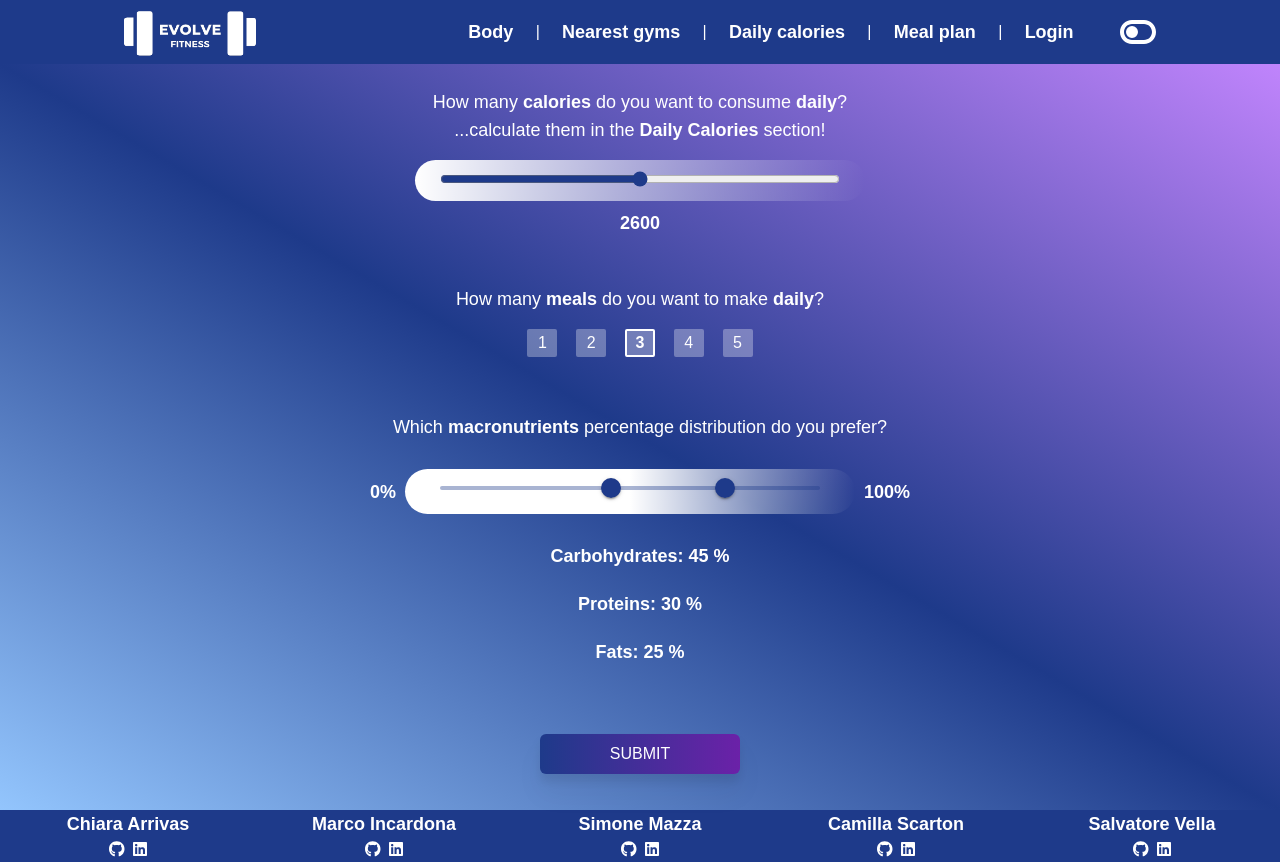
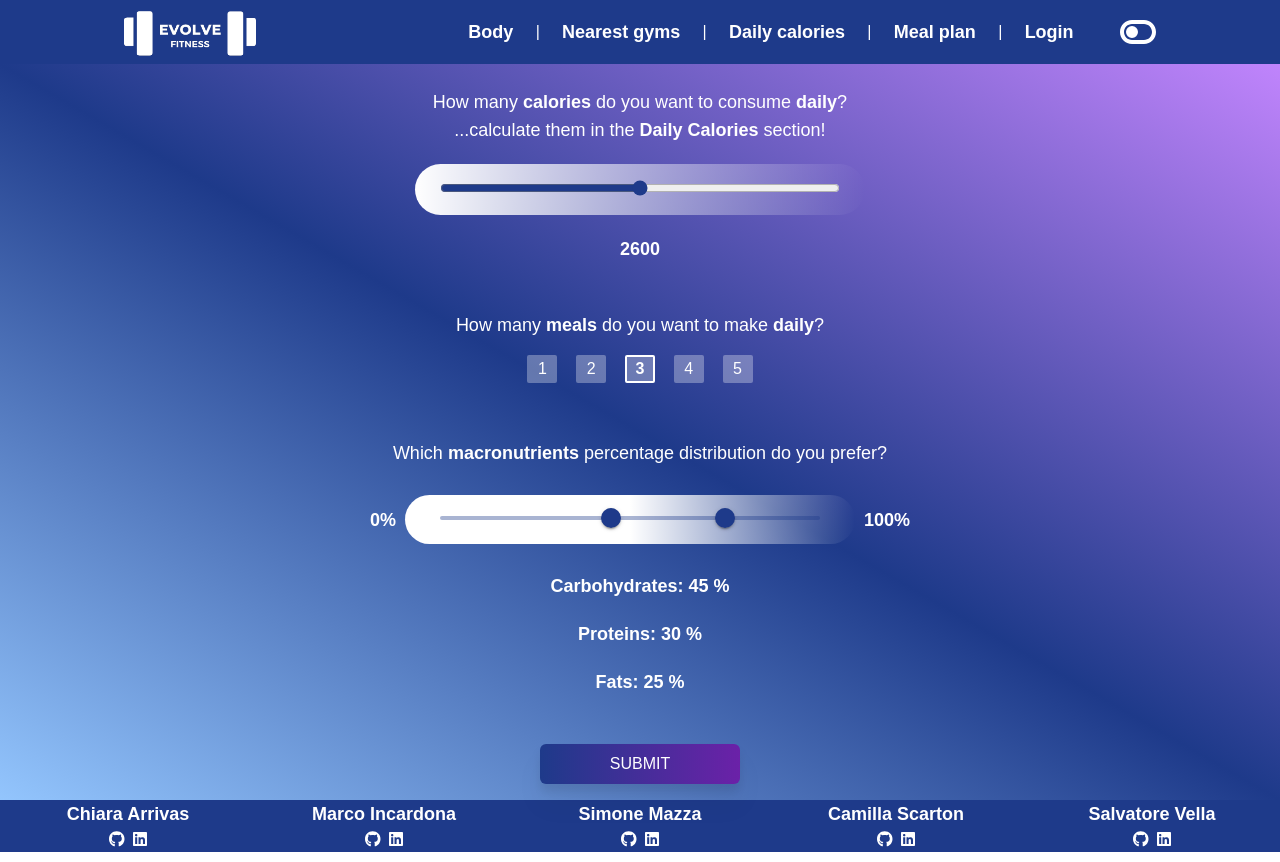
Before and after one commit to Camilla-Scarton/Evolve-Project-Develhope, a React (Create React App) app: page /mealPlan in a window 1280 px wide. Built offline with nearby package versions, Linux system fonts and the light colour scheme; no server answers.

Commit message:
better spacing between elements

```diff
--- a/src/pages/MealPlan.js
+++ b/src/pages/MealPlan.js
@@ -75,9 +75,9 @@ export const MealPlan = () => {
               section!
             </span>
           </p>
-          <div className="center max-w-full w-[450px] bg-gradient-to-r from-white dark:from-gray-200 rounded-full m-2">
+          <div className="center max-w-full w-[450px] bg-gradient-to-r from-white dark:from-gray-200 rounded-full m-3">
             <input
-              className="mt-1 h-[30px] max-w-[90%] w-[400px] accent-blue-900 dark:accent-purple-800"
+              className="mt-1 h-[40px] max-w-[90%] w-[400px] accent-blue-900 dark:accent-purple-800"
               id="daily-calories"
               name="calories"
               required
@@ -89,7 +89,7 @@ export const MealPlan = () => {
               onChange={handleChange}
             />
           </div>
-          <p className="text-white">
+          <p className="text-white mt-2">
             <strong>{form.calories}</strong>
           </p>
         </label>
@@ -129,7 +129,7 @@ export const MealPlan = () => {
             </p>
 
             <div className="max-w-full center w-[450px] bg-gradient-to-r from-white via-white dark:from-gray-200 dark:via-gray-200 rounded-full m-2 p-1">
-              <div className="max-w-full w-[380px] mx-auto">
+              <div className="mt-1 max-w-full w-[380px] mx-auto">
                 <Slider
                   size="medium"
                   value={sliderValues}
@@ -161,11 +161,10 @@ export const MealPlan = () => {
         </div>
         <button
           type="submit"
-          className="self-center w-[200px] drop-shadow-xl text-white bg-gradient-to-r rounded-md px-5 py-2 m-5
+          className="self-center w-[200px] drop-shadow-xl text-white bg-gradient-to-r rounded-md px-5 py-2
             from-blue-900 to-purple-800 hover:from-purple-800 dark:hover:from-blue-400 dark:hover:to-violet-500
             hover:to-blue-900  hover:scale-105 transition-all duration-200 active:shadow-[0px_0px_30px_-0px_rgba(145,82,245,0.6)]
-            dark:to-blue-400 dark:from-violet-500"
-        >
+            dark:to-blue-400 dark:from-violet-500">
           <span>SUBMIT</span>
         </button>
       </form>
```
